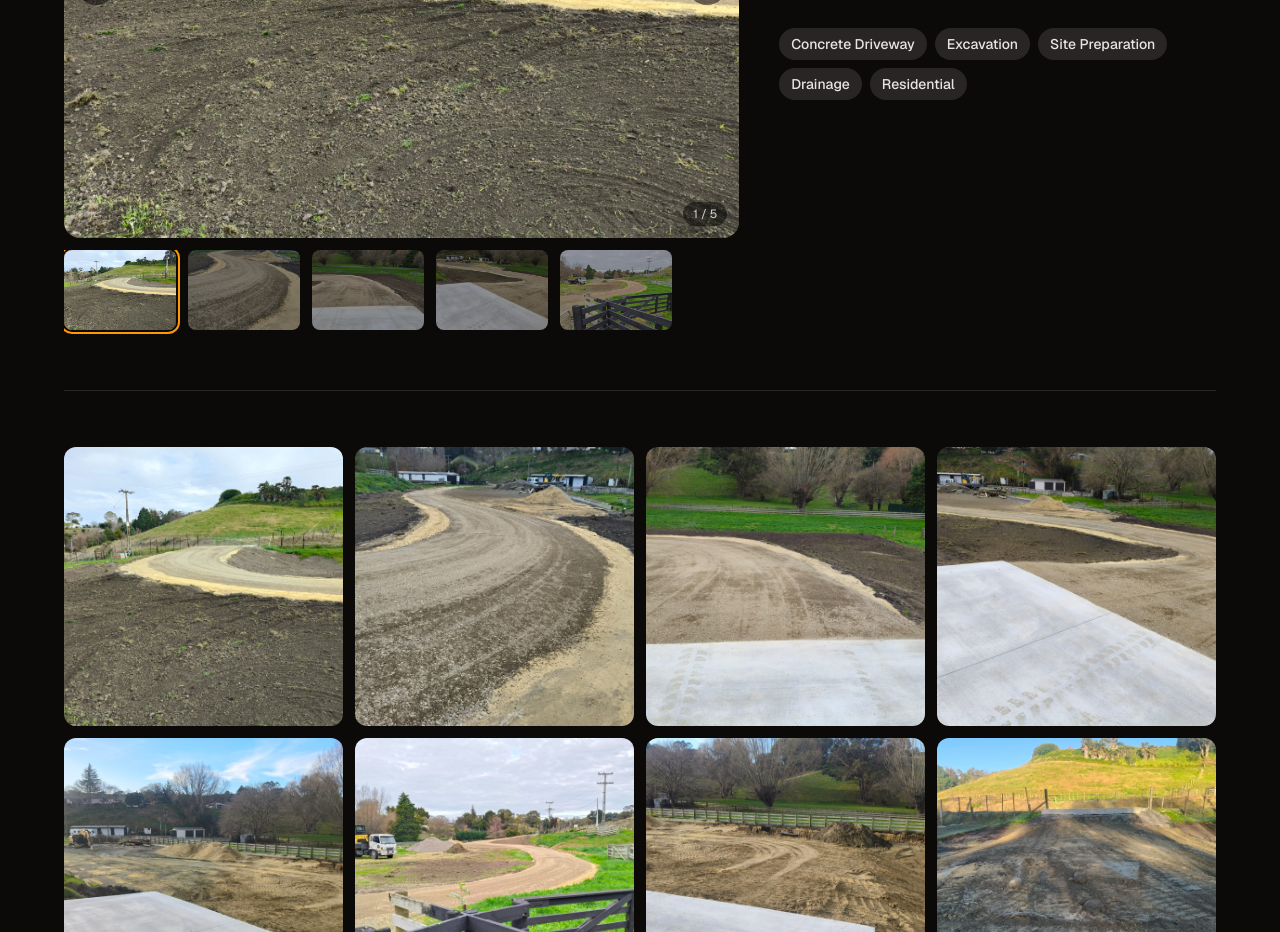
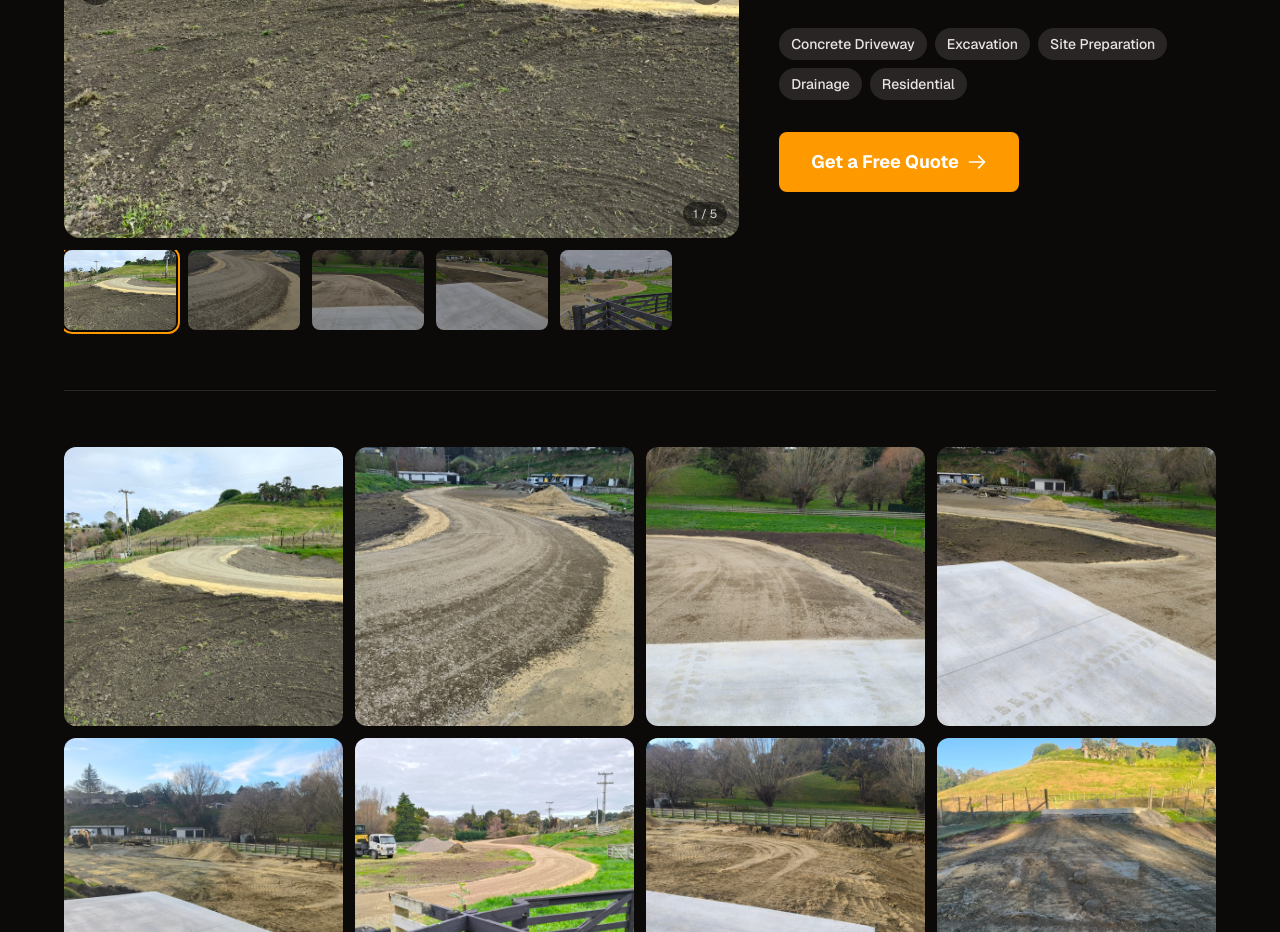
Before and after one commit to geoffreymairs/precision-site, a Next.js app: page /gallery in a window 1280 px wide. Shown: the part 800-1732 px from the top of the page. Built offline with nearby package versions, Linux system fonts and the light colour scheme.

Commit message:
feat: add "Get a Free Quote" link to FeaturedProject component
Co-authored-by: geoffreymairs <280590197+geoffreymairs@users.noreply.github.com>

```diff
--- a/components/FeaturedProject.tsx
+++ b/components/FeaturedProject.tsx
@@ -2,6 +2,7 @@
 
 import { useState, useRef, useCallback, useMemo } from "react";
 import Image from "next/image";
+import Link from "next/link";
 
 // Easy to re-assign: just move an image between the "before" and "after" arrays.
 const beforeImages = [
@@ -185,6 +186,17 @@
                 </span>
               ))}
             </div>
+
+            {/* Call to action */}
+            <Link
+              href="/contact"
+              className="mt-8 inline-flex items-center justify-center gap-2 bg-amber-500 hover:bg-amber-400 text-white font-bold px-8 py-4 rounded-lg text-lg transition-colors"
+            >
+              Get a Free Quote
+              <svg className="w-5 h-5" fill="none" stroke="currentColor" viewBox="0 0 24 24">
+                <path strokeLinecap="round" strokeLinejoin="round" strokeWidth={2} d="M14 5l7 7m0 0l-7 7m7-7H3" />
+              </svg>
+            </Link>
           </div>
         </div>
 
```
